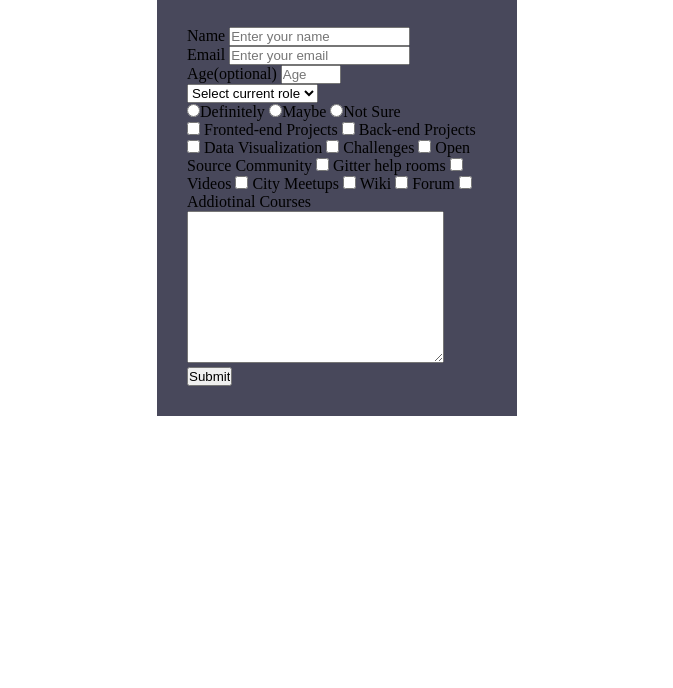
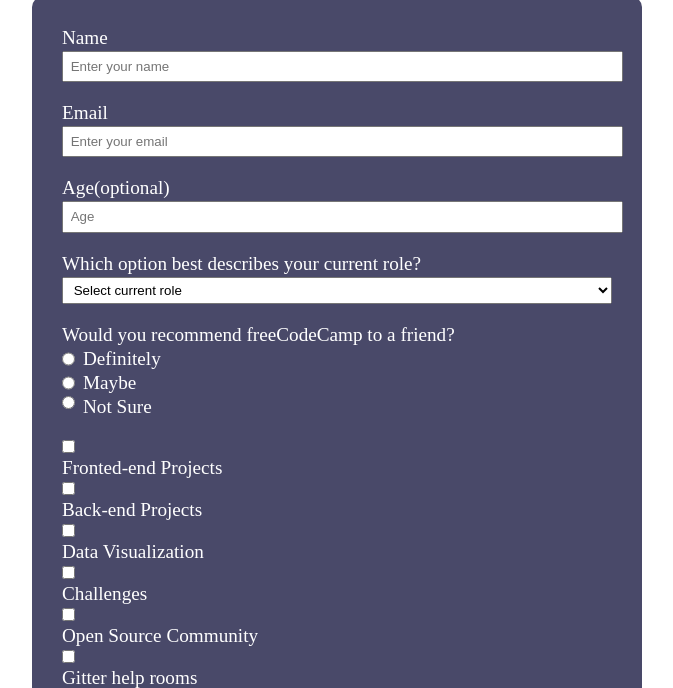
Before and after one commit to orisadex/surveyform, a plain HTML site: page src/index.html in a window 1280 px wide. Shown: the part 112-800 px from the top of the page, without its empty margins (303-976 px from the left). Drawn offline with Linux system fonts and the light colour scheme.

Commit message:
arrumando o html e estilo

```diff
--- a/src/index.html
+++ b/src/index.html
@@ -19,36 +19,41 @@
     <form action="" id="survey-form">
         <div class="form-group">
             <label id="name-label">Name</label>
-            <input type="text" name="name" id="name" placeholder="Enter your name" required>
+            <input type="text" name="name" id="name" class="form-control" placeholder="Enter your name" required>
         </div>
 
         <div class="form-group">
             <label id="email-label">Email</label>
-            <input type="email" name="email" id="email" placeholder="Enter your email" required>
+            <input type="email" name="email" id="email" class="form-control" placeholder="Enter your email" required>
         </div>
 
         <div class="form-group">
             <label id="number-label">Age(optional)</label>
-            <input type="number" name="number" id="number" placeholder="Age" min="12" max="100">
+            <input type="number" name="number" id="number" class="form-control" placeholder="Age" min="10" max="99">
         </div>
 
         <div class="form-group">
+            <p>Which option best describes your current role?</p>
             <select name="dropdown" id="dropdown">
                 <option value="" selected disabled>Select current role</option>
                 <option value="student">Student</option>
                 <option value="fulltimejob">Full Time Job</option>
+                <option value="fulltimejob">Full Time Learner</option>
+                <option value="fulltimejob">Prefer not to say</option>
+                <option value="fulltimejob">Other</option>
             </select>
         </div>
 
         <div class="form-group">
+            <p>Would you recommend freeCodeCamp to a friend?</p>
             <label for="definitely">
-                <input type="radio" value="definitely" name="group1" id="definitely">Definitely
+                <input type="radio" value="definitely" name="group1" class="radio-button" id="definitely">Definitely
             </label>
             <label for="maybe">
-                <input type="radio" value="maybe" name="group1" id="maybe">Maybe
+                <input type="radio" value="maybe" name="group1" class="radio-button" id="maybe">Maybe
             </label>
             <label for="notsure">
-                <input type="radio" value="notsure" name="group1" id="notsure">Not Sure
+                <input type="radio" value="notsure" name="group1" class="radio-button" id="notsure">Not Sure
             </label>
         </div>
 
--- a/src/style.css
+++ b/src/style.css
@@ -20,8 +20,34 @@ header {
 }
 
 #survey-form {
-    width: 300px;
-    background-color: rgba(27, 27, 50, 0.8);
+    width: 550px;
+    background-color: rgba(28, 28, 68, 0.8);
     margin: auto;
     padding: 30px;
+    border-radius: 10px;
 }
+
+.form-group {
+    margin: 0 auto 1.25rem auto;
+}
+
+label, .form-group > p {
+    display: flex;
+    font-size: 1.2em;
+    color: white;
+    margin-bottom: 0.125rem;
+}
+
+.form-control, select {
+    width: 100%;
+    height: 1.7rem;
+    padding-left: 0.5em;
+}
+
+.radio-button {
+    margin-right: 0.5rem;
+}
+
+#notsure {
+    margin-bottom: 10px;
+}
```
